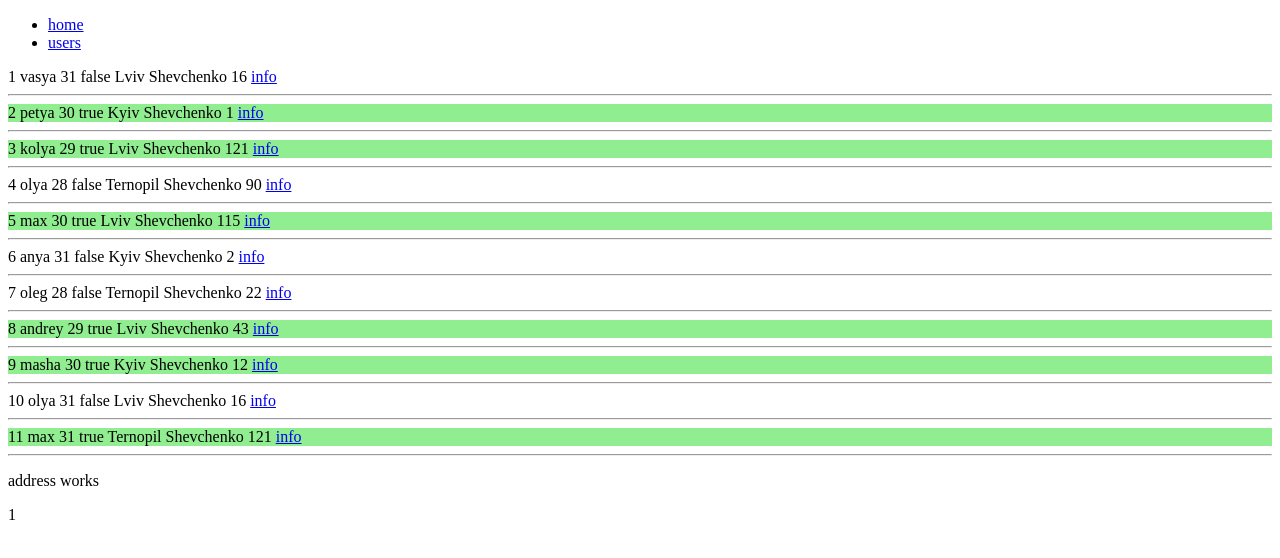
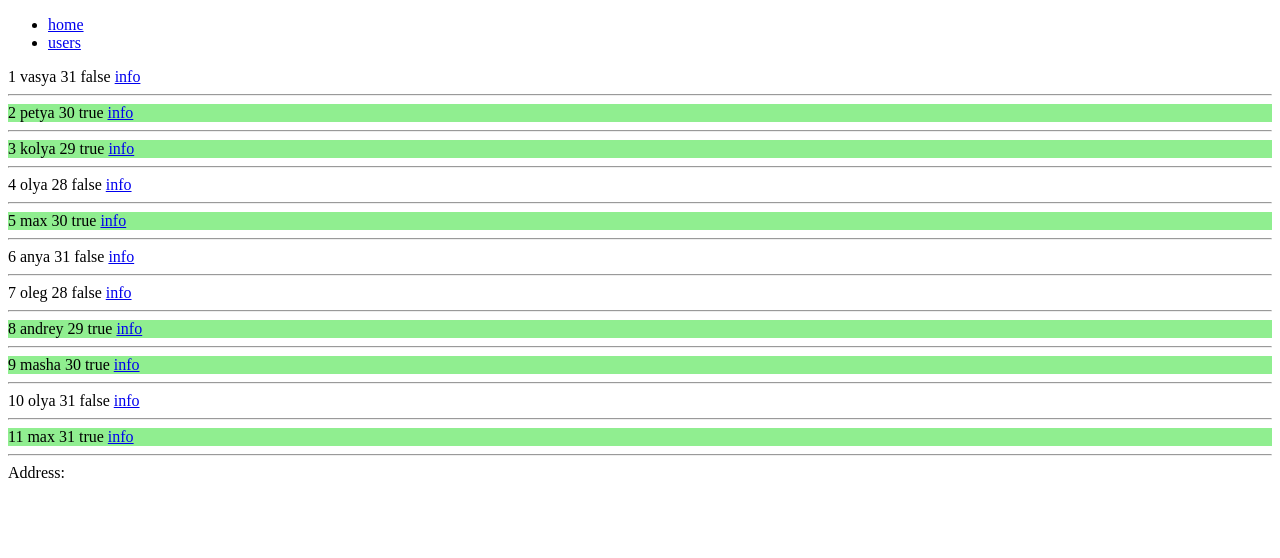
Before and after one commit to TetyanaKarpikova/angular-lessons, an Angular app: page /link/users/1 in a window 1280 px wide. Shown: the top 558 px of the page. Built offline with nearby package versions, Linux system fonts and the light colour scheme.

Commit message:
add address

```diff
--- a/src/app/components/address-user/address-user.component.html
+++ b/src/app/components/address-user/address-user.component.html
@@ -1,2 +1,5 @@
-<p>address works </p>
-{{data}}
+<div>
+    Address: {{data?.city}}
+    {{data?.street}}
+    {{data?.number}}
+</div>
--- a/src/app/components/address-user/address-user.component.ts
+++ b/src/app/components/address-user/address-user.component.ts
@@ -1,5 +1,6 @@
 import { Component, Input, OnInit } from '@angular/core';
 import { ActivatedRoute } from '@angular/router';
+import { AddressModel } from 'src/app/models/Address';
 import { __values } from 'tslib';
 
 @Component({
@@ -9,10 +10,10 @@ import { __values } from 'tslib';
 })
 export class AddressUserComponent implements OnInit {
 
-  data: number;
+  data: AddressModel;
 
   constructor(private activateRoute: ActivatedRoute) {
-    this.activateRoute.params.subscribe(value => this.data = value.id)
+    this.activateRoute.params.subscribe(value => this.data = (history.state.address))
 
    }
 
--- a/src/app/components/user/user.component.html
+++ b/src/app/components/user/user.component.html
@@ -3,10 +3,10 @@
 {{user.name}}
 {{user.age}}
 {{user.status}}
-{{user.address.city}}
+<!-- {{user.address.city}}
 {{user.address.street}}
-{{user.address.number}}
-<a [routerLink]="[user.id]">info</a>
+{{user.address.number}} -->
+<a [routerLink]="[user.id]" [state]="user">info</a>
 
 </div>
 <hr/>
```
